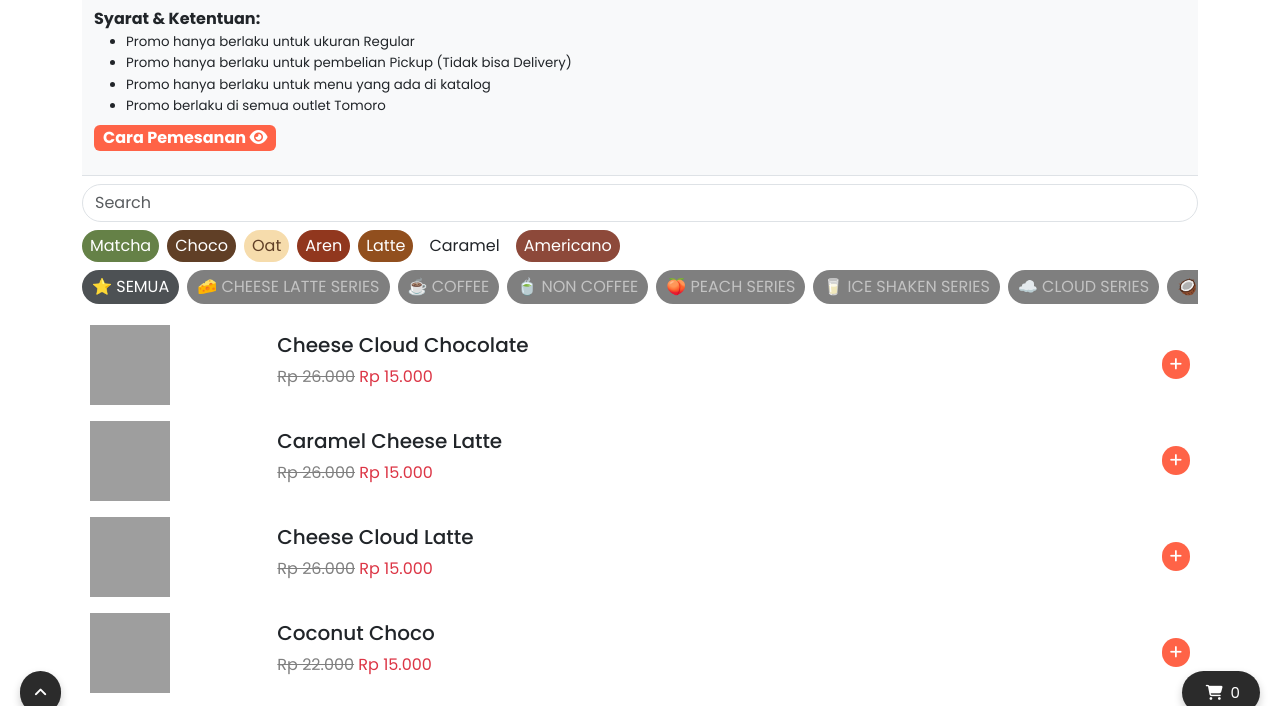
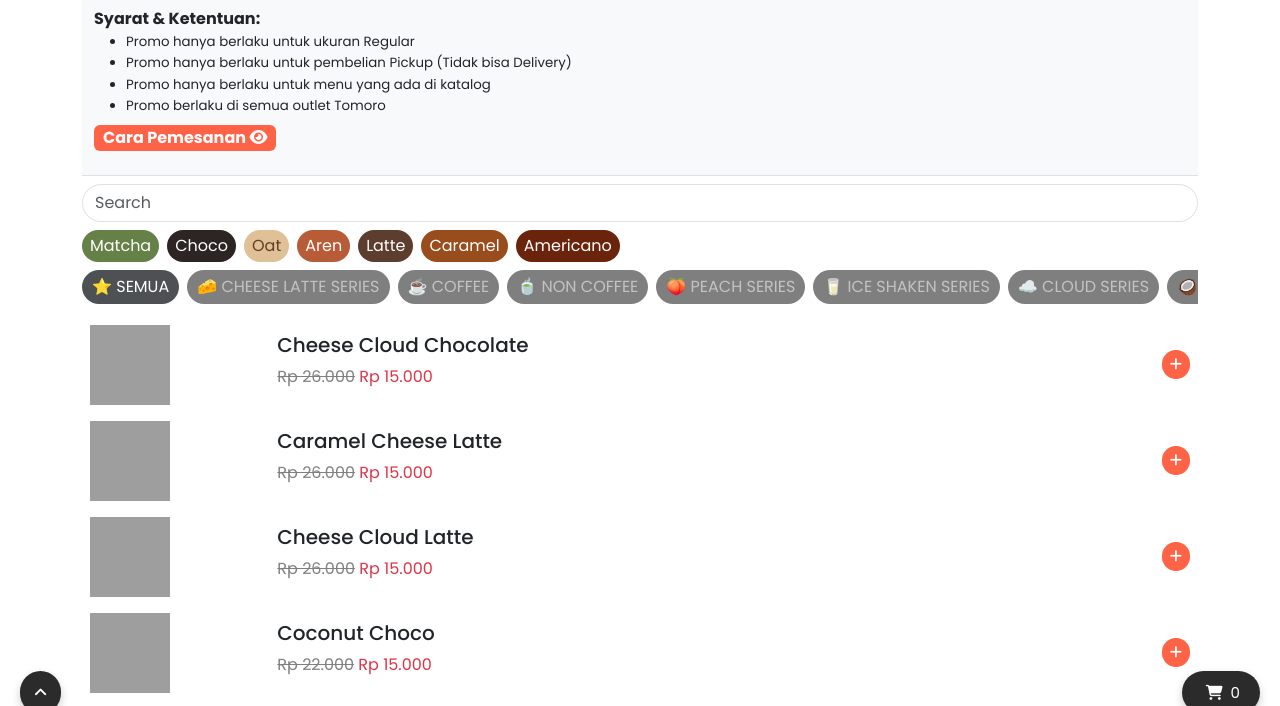
Before and after one commit to lukman754/tomoro, a plain HTML site: page index.html in a window 1280 px wide. Shown: the part 66-772 px from the top of the page. Drawn offline with nearby package versions, Linux system fonts and the light colour scheme; grey boxes are pictures that could not be loaded.

Commit message:
Update style.css

```diff
--- a/style.css
+++ b/style.css
@@ -122,27 +122,32 @@ header .tags .matcha {
 }
 
 header .tags .oat {
-    background-color: #F6DCAC;
+    background-color: #E0C097;
     color: #603F26;
 }
 
 header .tags .latte {
-    background-color: #914F1E;
+    background-color: #5C3D2E;
     color: white;
 }
 
 header .tags .aren {
-    background-color: #91371e;
+    background-color: #B85C38;
     color: white;
 }
 
 header .tags .choco {
-    background-color: #603F26;
+    background-color: #2D2424;
     color: white;
 }
 
 header .tags .americano {
-    background-color: #8D493A;
+    background-color: #6B240C;
+    color: white;
+}
+
+header .tags .caramel {
+    background-color: #994D1C;
     color: white;
 }
 
@@ -155,6 +160,8 @@ header .tags .americano {
     white-space: nowrap;
     text-align: center;
 }
+
+
 
 
 @media (max-width: 576px) {
```
